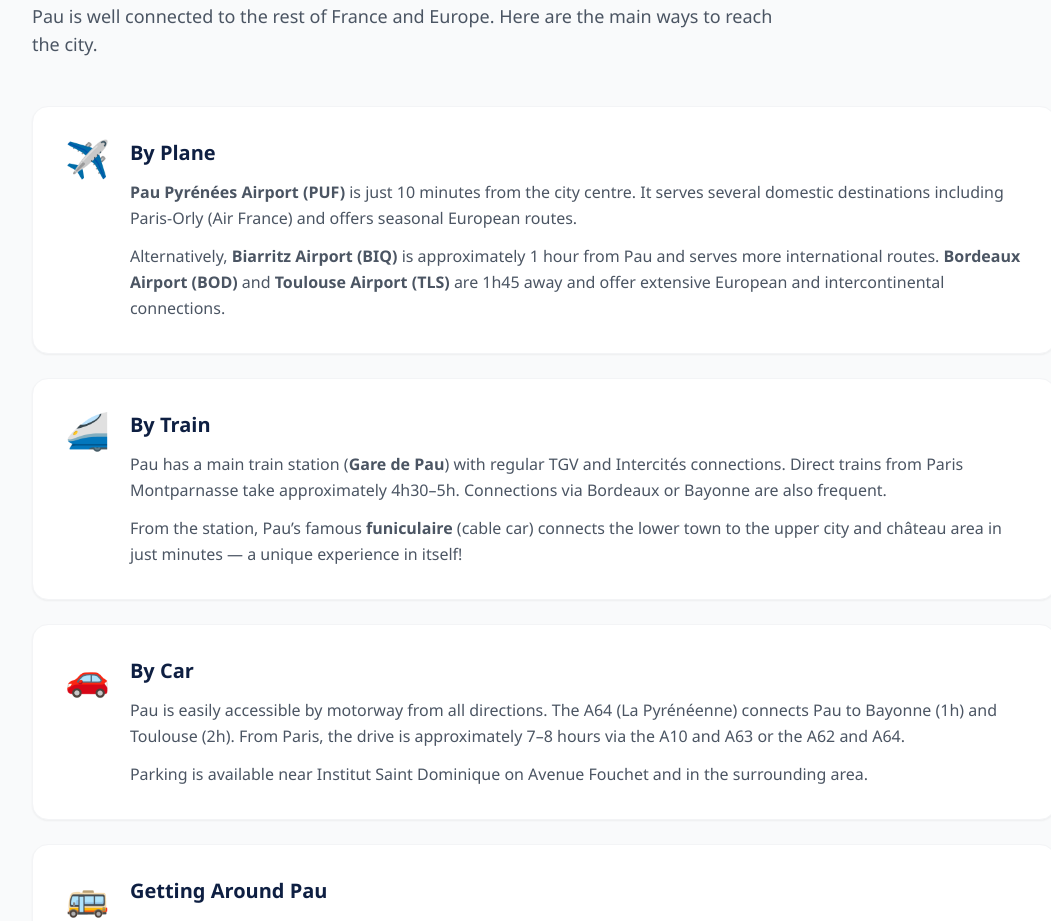
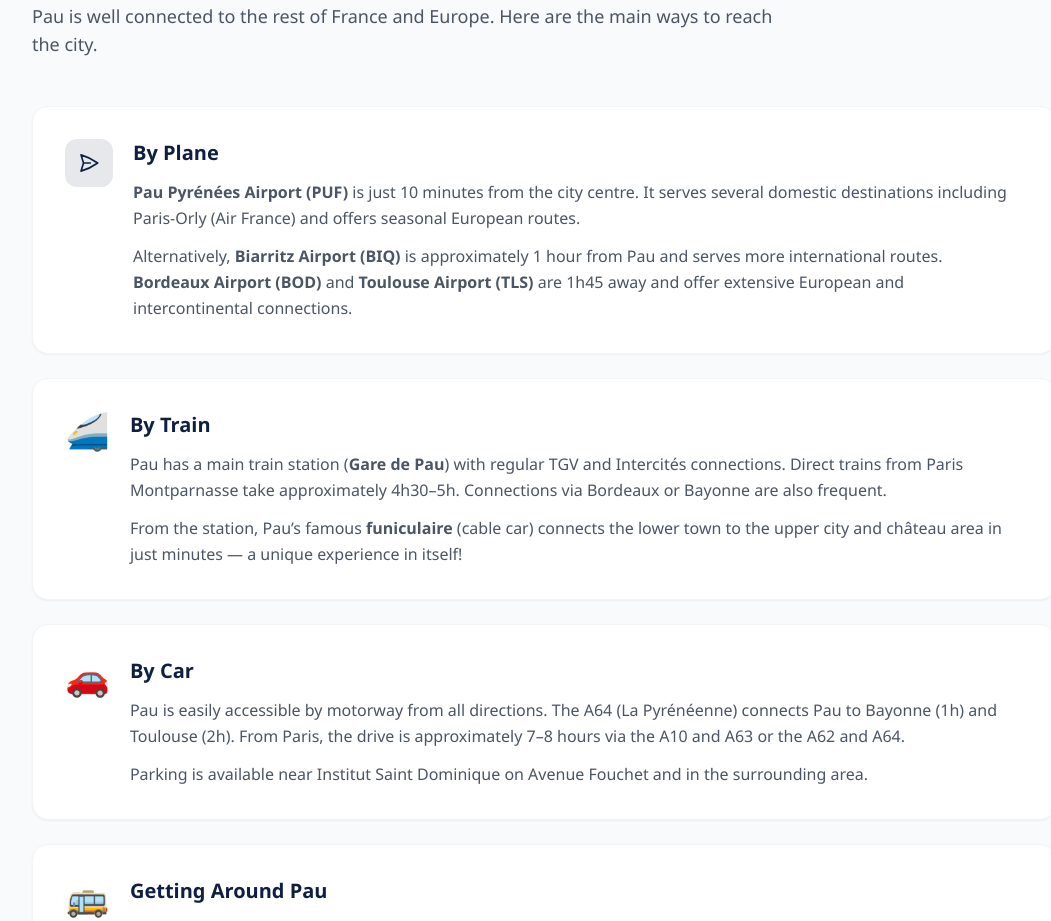
Before and after one commit to gastongabaixtucf8/projet-MUN-saintdo, a Next.js app: page /pau in a window 1280 px wide. Shown: the part 3540-4461 px from the top of the page, without its empty margins (96-1147 px from the left). Built offline with nearby package versions, Linux system fonts and the light colour scheme.

Commit message:
auto-save

```diff
--- a/app/pau/page.tsx
+++ b/app/pau/page.tsx
@@ -169,7 +169,9 @@ export default function PauPage() {
             {/* By Plane */}
             <div className="bg-white rounded-2xl shadow-sm border border-gray-100 p-8">
               <div className="flex items-start gap-5">
-                <div className="text-4xl shrink-0">✈️</div>
+                <div className="w-12 h-12 rounded-xl bg-navy/10 flex items-center justify-center shrink-0">
+                  <svg width="22" height="22" fill="none" stroke="#0e1f42" strokeWidth="1.8" viewBox="0 0 24 24"><path strokeLinecap="round" strokeLinejoin="round" d="M6 12L3.269 3.126A59.768 59.768 0 0121.485 12 59.77 59.77 0 013.27 20.876L5.999 12zm0 0h7.5"/></svg>
+                </div>
                 <div>
                   <h3 className="text-xl font-bold text-navy mb-3">By Plane</h3>
                   <p className="text-gray-600 leading-relaxed mb-3">
```
